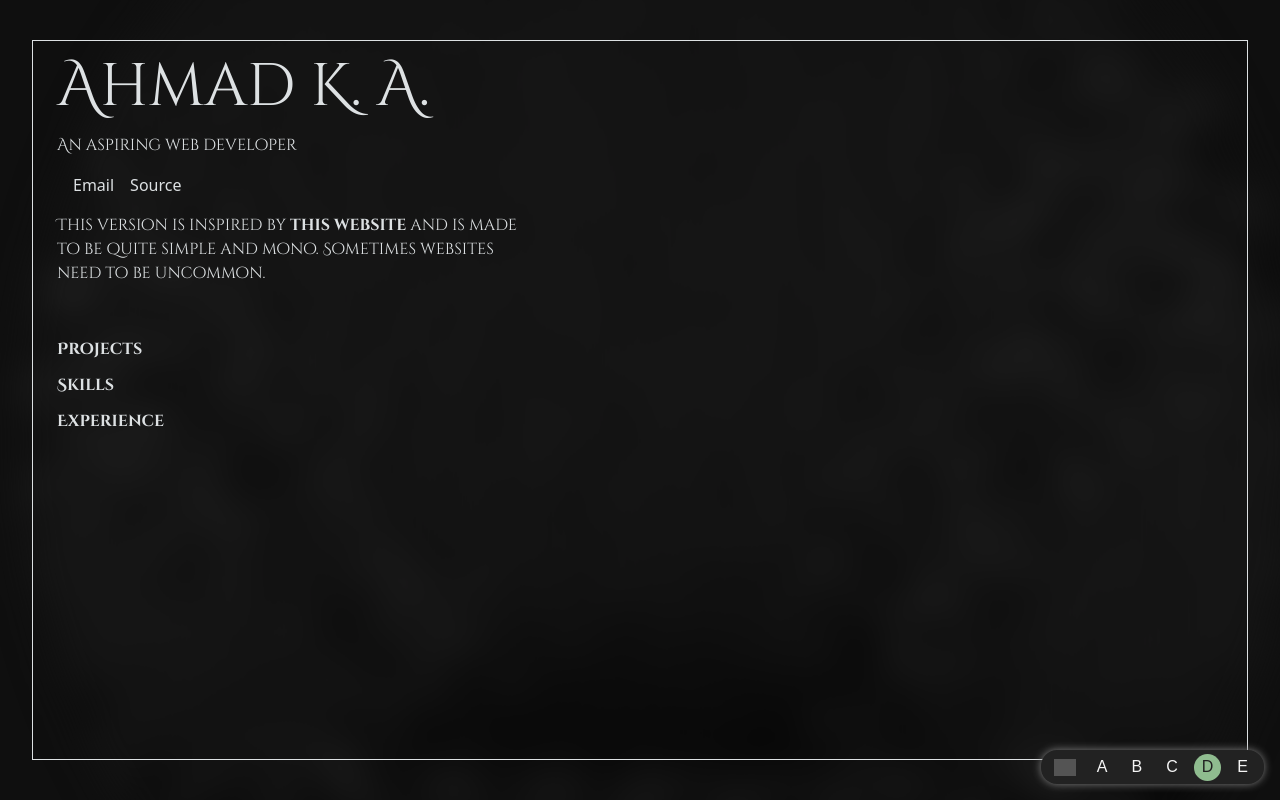
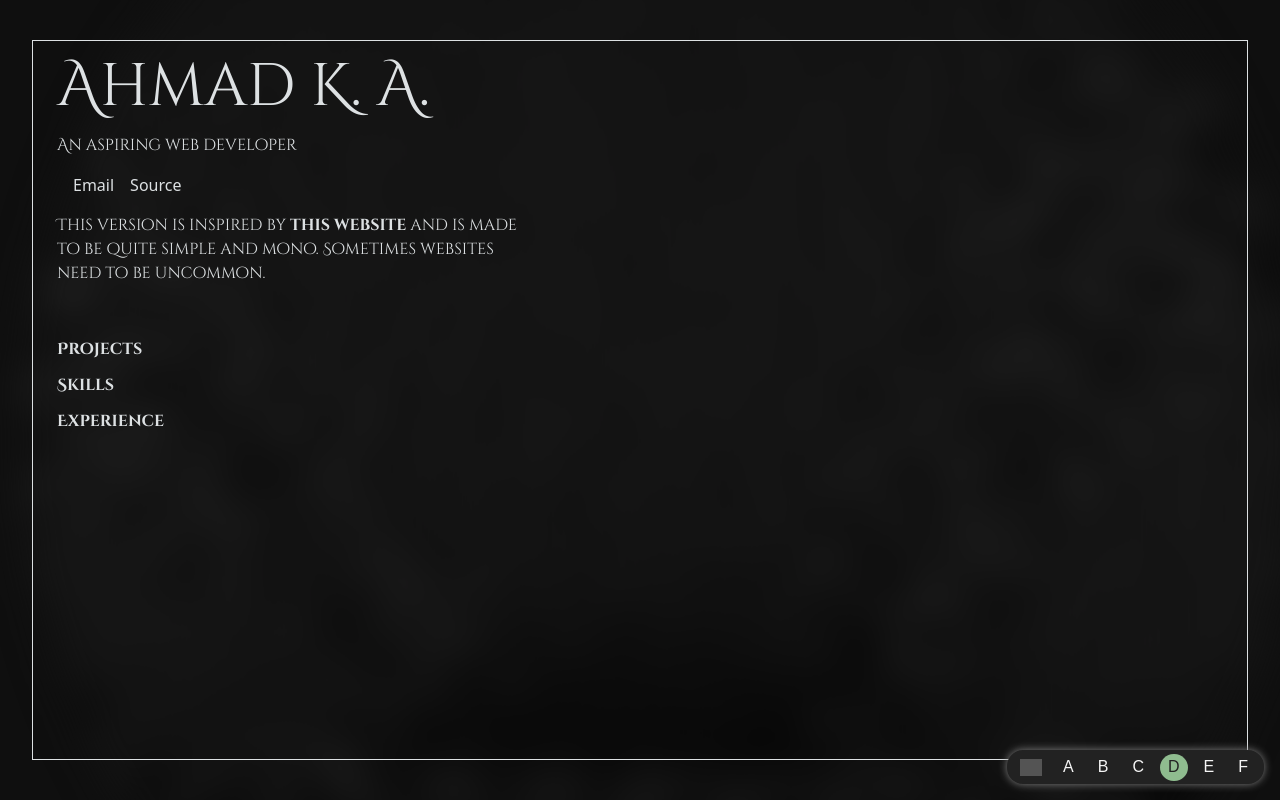
Before and after one commit to ahme-dev/portfolio-black, a React (Vite) app: page / in a window 1280 px wide. Built offline with nearby package versions, Linux system fonts and the light colour scheme; grey boxes are pictures that could not be loaded.

Commit message:
feat: add new page link to versions

```diff
--- a/src/components/Version.tsx
+++ b/src/components/Version.tsx
@@ -19,6 +19,9 @@ function Version() {
       <a className="vlink" href="https://e.ahmed.systems">
         E
       </a>
+      <a className="vlink" href="https://f.ahmed.systems">
+        F
+      </a>
     </div>
   );
 }
```
